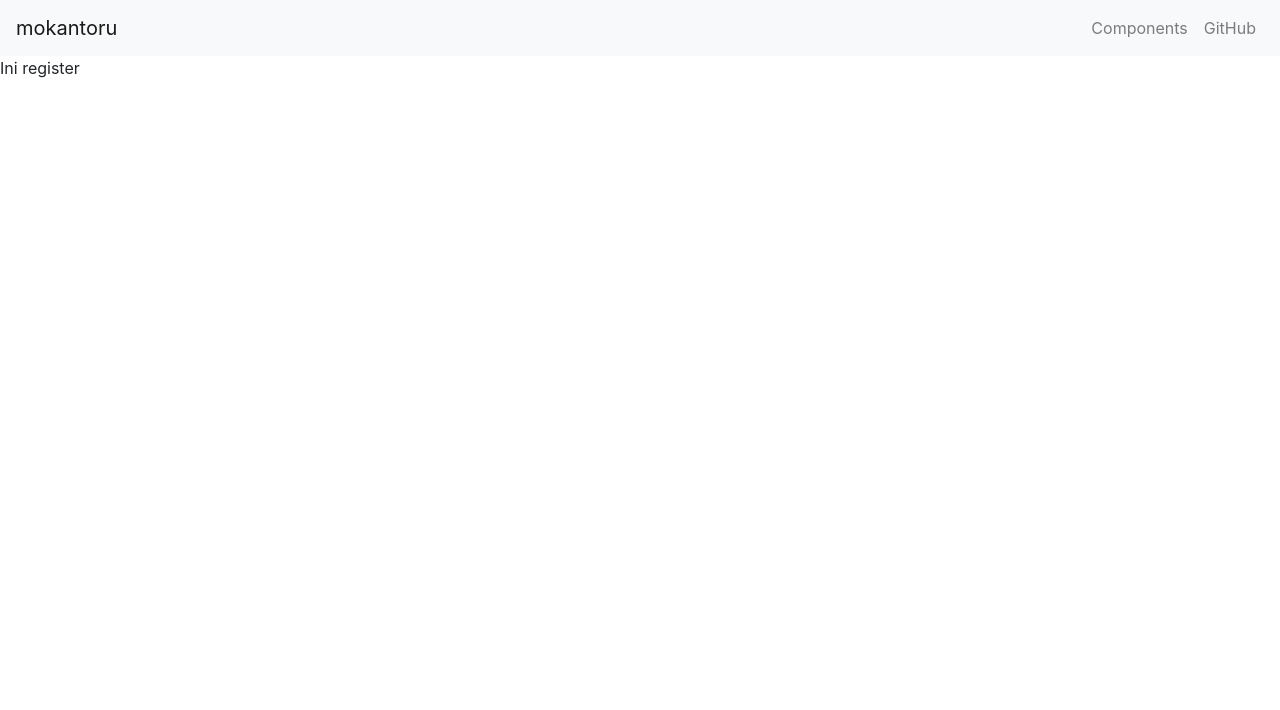
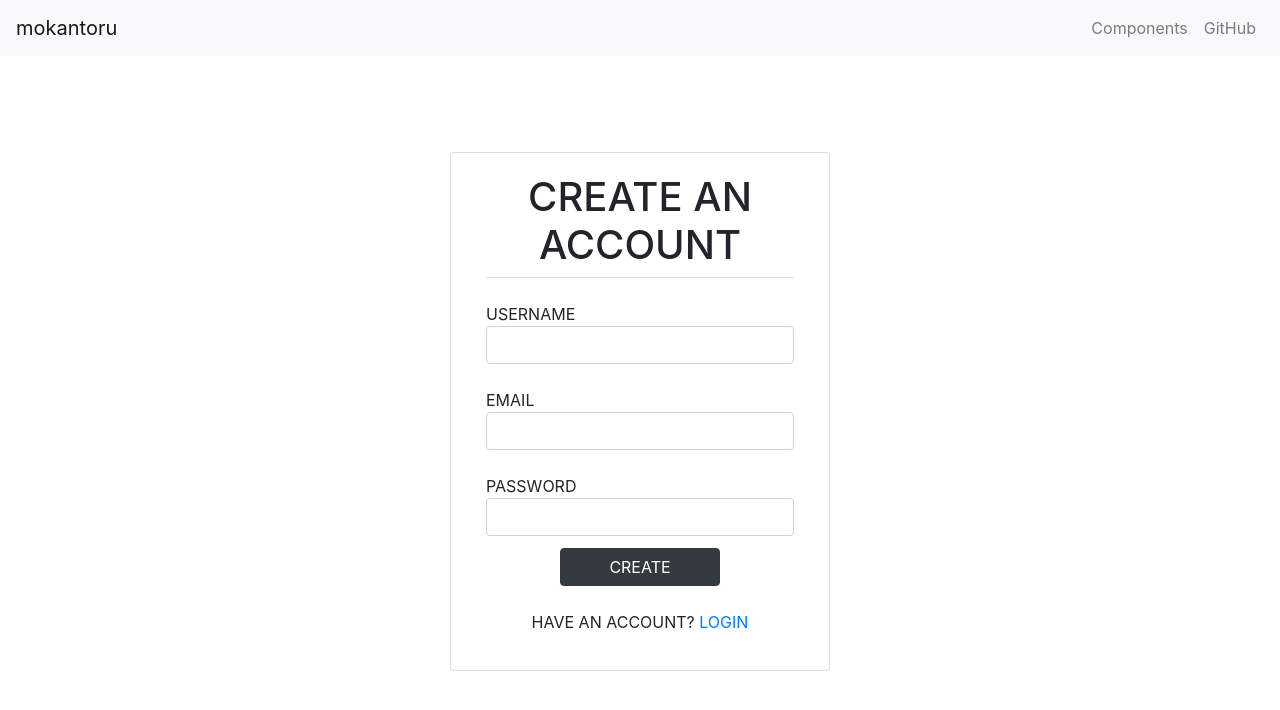
Before and after one commit to mokantoru/PointOfSales, a React (Create React App) app: page /register in a window 1280 px wide. Shown: the top 710 px of the page. Built offline with nearby package versions, Linux system fonts and the light colour scheme.

Commit message:
register page

```diff
--- a/src/components/Register.js
+++ b/src/components/Register.js
@@ -1,11 +1,46 @@
-import React, { Component } from 'react'
+import React, { Component } from 'react';
+import {Link} from 'react-router-dom'
+
+import '../css/register.css'
 
 class Register extends Component {
     render() {
         return (
-            <div>
-                <div>
-                    Ini register
+            <div className="container">
+                <div className="mt-5 pt-5 row">
+                    <div className="col-10 col-md-4 mx-auto card cardRegister">
+                        <div className="card-body bodyRegister">
+                            <div className="border-bottom card-title">
+                                <h1 className="text-center">
+                                    CREATE AN ACCOUNT
+                                </h1>
+                            </div>
+                            <div className="card-title mt-4">
+                                <p className="mb-0">USERNAME</p>
+                                <form className="input-group">
+                                    <input ref={input => {this.username = input}} className="form-control inputRegister" type="text"/>
+                                </form>
+                            </div>
+                            <div className="card-title mt-4">
+                                <p className="mb-0">EMAIL</p>
+                                <form className="input-group">
+                                    <input ref={input => {this.email = input}} className="form-control inputRegister" type="email"/>
+                                </form>
+                            </div>
+                            <div className="card-title mt-4">
+                                <p className="mb-0">PASSWORD</p>
+                                <form className="input-group">
+                                    <input ref={input => {this.password = input}} className="form-control inputRegister" type="password"/>
+                                </form>
+                            </div>
+                            <div className="text-center">
+                                <button className="btn btn-dark px-5 buttonRegister">CREATE</button>
+                            </div>
+                            <div className="mt-4 text-center">
+                                <p>HAVE AN ACCOUNT? <Link to="/login" className="registerText">LOGIN</Link></p>
+                            </div>
+                        </div>
+                    </div>
                 </div>
             </div>
         )
--- a/src/css/register.css
+++ b/src/css/register.css
@@ -0,0 +1,5 @@
+.registerTitle{
+    text-align: center !important;
+    border: 1px solid black;
+
+}
--- a/src/index.js
+++ b/src/index.js
@@ -1,6 +1,6 @@
 import React from "react";
 import ReactDOM from "react-dom";
 import App from "./components/App";
-import "bootstrap/dist/css/bootstrap.min.css";
+import "bootstrap/dist/css/bootstrap.min.css"
 
 ReactDOM.render(<App />, document.getElementById("root"));
```
